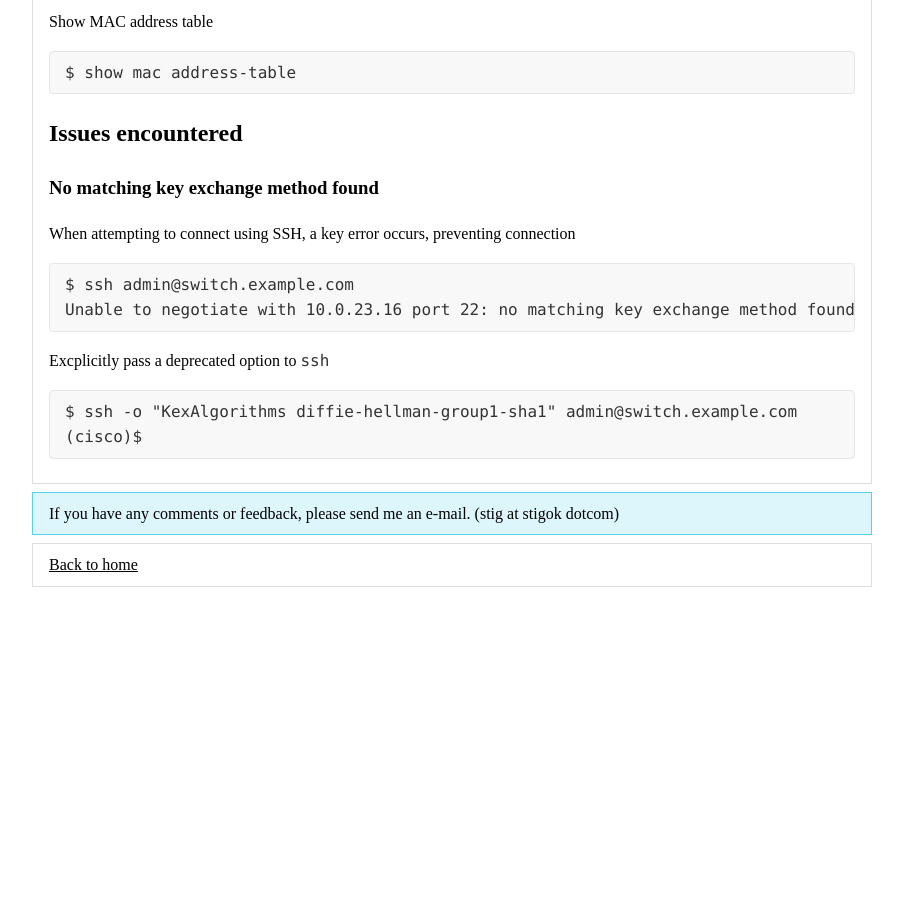
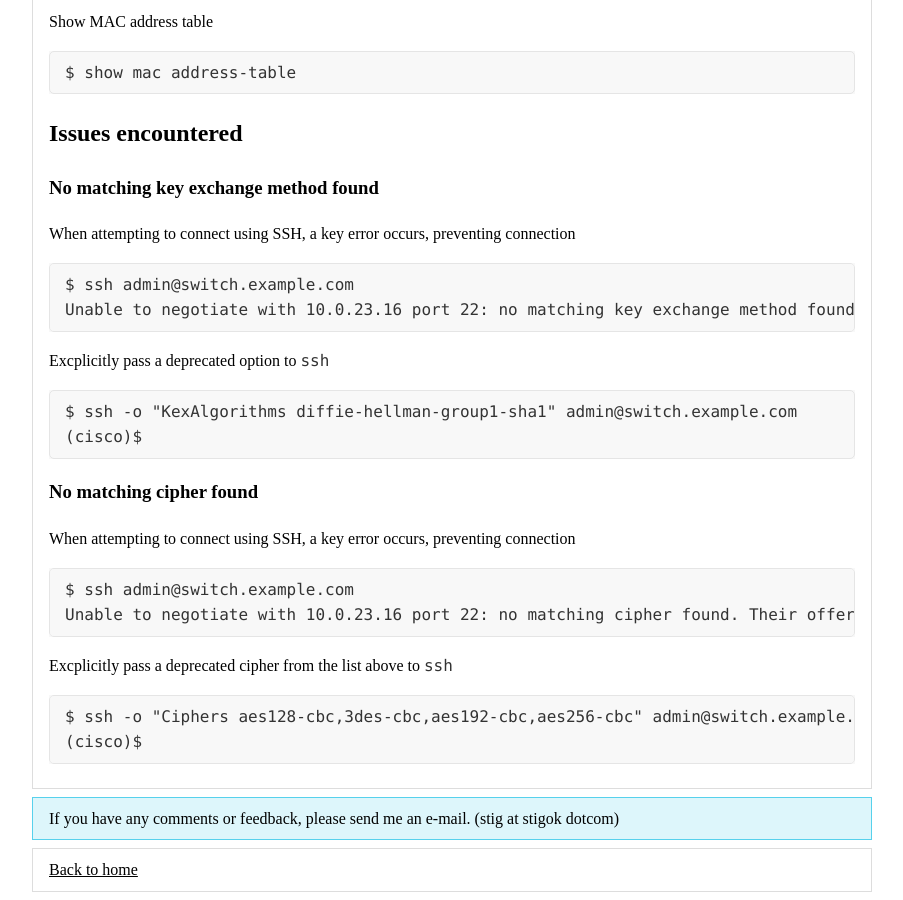
Before and after one commit to stigok/blog.stigok.com, a Jekyll site: the page built from collections/_posts/2017-07-07-useful-commands-to-cisco-35603650e.md, in a window 1280 px wide and 900 px high, scrolled down 1997 px. Shown: the whole window, without its empty margins (188-1091 px from the left). Built offline with Jekyll 4.4.1, drawn with Linux system fonts in a browser that asks for light colours; before the commit the page ends 2592 px from its top, so only the background shows below that.

Commit message:
Add cipher option hints

```diff
--- a/collections/_posts/2017-07-07-useful-commands-to-cisco-35603650e.md
+++ b/collections/_posts/2017-07-07-useful-commands-to-cisco-35603650e.md
@@ -89,3 +89,15 @@ Excplicitly pass a deprecated option to `ssh`
 
     $ ssh -o "KexAlgorithms diffie-hellman-group1-sha1" admin@switch.example.com
     (cisco)$
+
+### No matching cipher found
+
+When attempting to connect using SSH, a key error occurs, preventing connection
+
+    $ ssh admin@switch.example.com
+    Unable to negotiate with 10.0.23.16 port 22: no matching cipher found. Their offer: aes128-cbc,3des-cbc,aes192-cbc,aes256-cbc
+
+Excplicitly pass a deprecated cipher from the list above to `ssh`
+
+    $ ssh -o "Ciphers aes128-cbc,3des-cbc,aes192-cbc,aes256-cbc" admin@switch.example.com
+    (cisco)$
```
